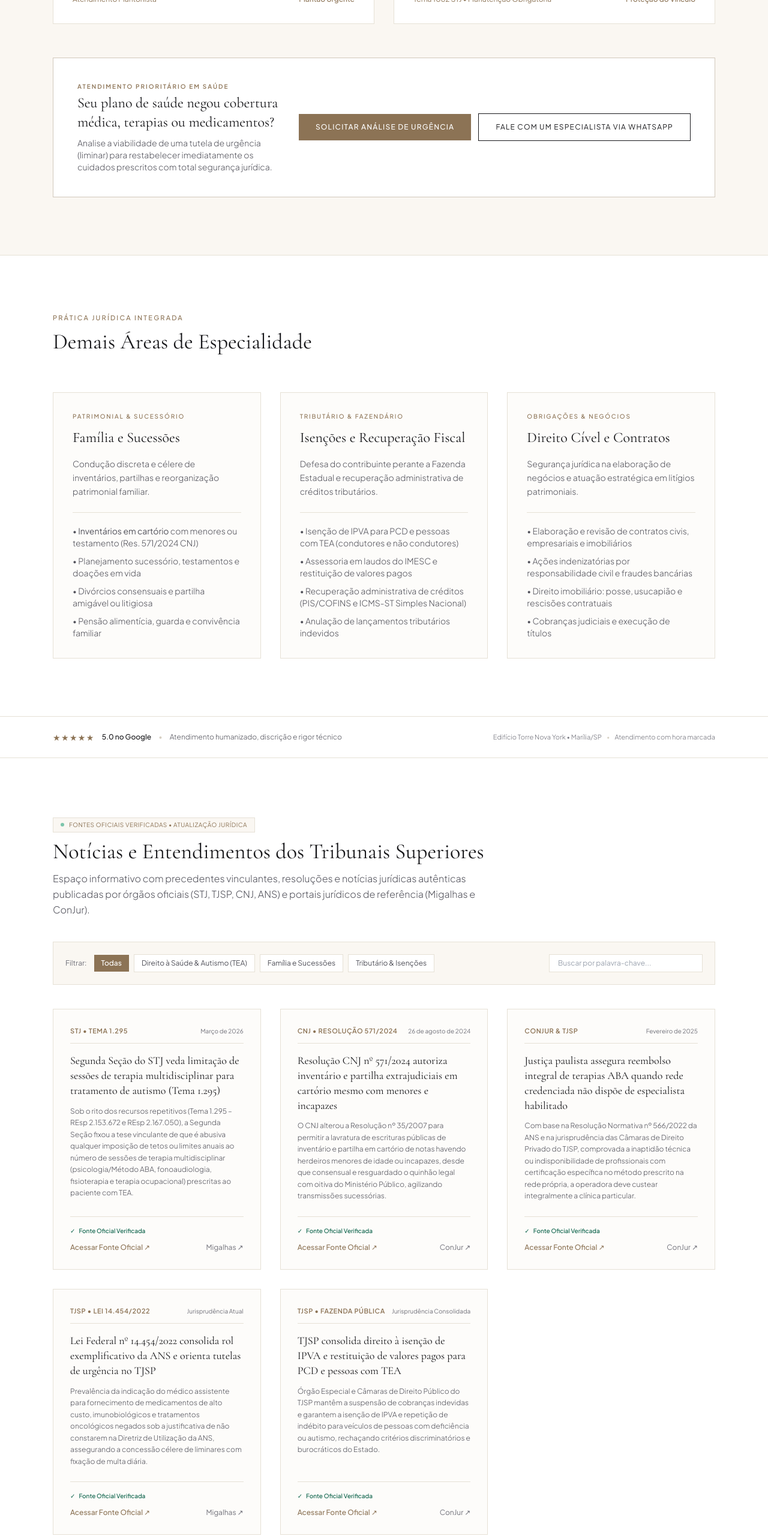
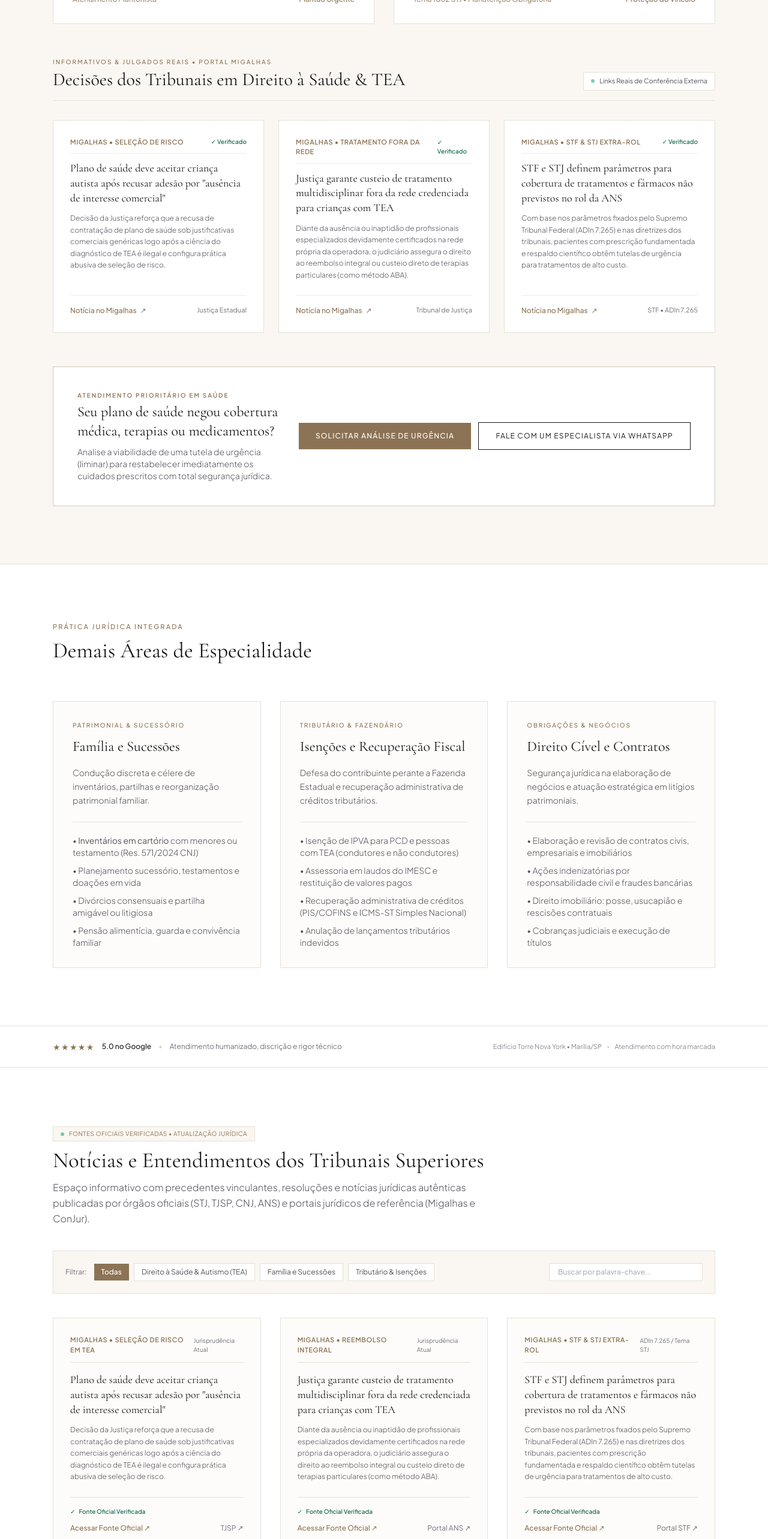
Before and after one commit to biarw/site-bgr-advocacia, a React (Vite) app in the folder frontend/: page / in a window 1280 px wide. Shown: the part 2900-5466 px from the top of the page at 60% size. Built offline with nearby package versions, Linux system fonts and the light colour scheme.

Commit message:
feat: atualiza noticias de Direito a Saude e TEA com julgados reais do Migalhas e links de conferencia

```diff
--- a/frontend/src/App.jsx
+++ b/frontend/src/App.jsx
@@ -23,19 +23,45 @@ export default function BeatrizRochaAdvocacia() {
   const newsDatabase = [
     {
       id: 1,
-      title: "Segunda Seção do STJ veda limitação de sessões de terapia multidisciplinar para tratamento de autismo (Tema 1.295)",
-      source: "Superior Tribunal de Justiça (STJ) & Migalhas",
-      sourceBadge: "STJ • Tema 1.295",
-      date: "Março de 2026",
+      title: "Plano de saúde deve aceitar criança autista após recusar adesão por \"ausência de interesse comercial\"",
+      source: "Portal Migalhas & Justiça Estadual",
+      sourceBadge: "Migalhas • Seleção de Risco em TEA",
+      date: "Jurisprudência Atual",
       category: "Direito à Saúde & Autismo (TEA)",
-      summary: "Sob o rito dos recursos repetitivos (Tema 1.295 – REsp 2.153.672 e REsp 2.167.050), a Segunda Seção fixou a tese vinculante de que é abusiva qualquer imposição de tetos ou limites anuais ao número de sessões de terapia multidisciplinar (psicologia/Método ABA, fonoaudiologia, fisioterapia e terapia ocupacional) prescritas ao paciente com TEA.",
-      officialUrl: "https://www.stj.jus.br",
-      partnerUrl: "https://www.migalhas.com.br",
-      partnerLabel: "Migalhas ↗",
+      summary: "Decisão da Justiça reforça que a recusa de contratação de plano de saúde sob justificativas comerciais genéricas logo após a ciência do diagnóstico de TEA é ilegal e configura prática abusiva de seleção de risco.",
+      officialUrl: "https://www.migalhas.com.br/quentes/466978/plano-de-saude-deve-aceitar-crianca-autista-apos-recusar-adesao",
+      partnerUrl: "https://www.tjsp.jus.br",
+      partnerLabel: "TJSP ↗",
       verified: true
     },
     {
       id: 2,
+      title: "Justiça garante custeio de tratamento multidisciplinar fora da rede credenciada para crianças com TEA",
+      source: "Portal Migalhas & Tribunais de Justiça",
+      sourceBadge: "Migalhas • Reembolso Integral",
+      date: "Jurisprudência Atual",
+      category: "Direito à Saúde & Autismo (TEA)",
+      summary: "Diante da ausência ou inaptidão de profissionais especializados devidamente certificados na rede própria da operadora, o judiciário assegura o direito ao reembolso integral ou custeio direto de terapias particulares (como método ABA).",
+      officialUrl: "https://www.migalhas.com.br/quentes/430648/plano-indenizara-crianca-com-tea-apos-negar-tratamento-fora-da-rede",
+      partnerUrl: "https://www.gov.br/ans",
+      partnerLabel: "Portal ANS ↗",
+      verified: true
+    },
+    {
+      id: 3,
+      title: "STF e STJ definem parâmetros para cobertura de tratamentos e fármacos não previstos no rol da ANS",
+      source: "Portal Migalhas • STF & STJ",
+      sourceBadge: "Migalhas • STF & STJ Extra-Rol",
+      date: "ADIn 7.265 / Tema STJ",
+      category: "Direito à Saúde & Autismo (TEA)",
+      summary: "Com base nos parâmetros fixados pelo Supremo Tribunal Federal (ADIn 7.265) e nas diretrizes dos tribunais, pacientes com prescrição fundamentada e respaldo científico obtêm tutelas de urgência para tratamentos de alto custo.",
+      officialUrl: "https://www.migalhas.com.br/quentes/461400/toffoli-manda-stj-reanalisar-cobertura-de-remedio-fora-do-rol-da-ans",
+      partnerUrl: "https://portal.stf.jus.br",
+      partnerLabel: "Portal STF ↗",
+      verified: true
+    },
+    {
+      id: 4,
       title: "Resolução CNJ nº 571/2024 autoriza inventário e partilha extrajudiciais em cartório mesmo com menores e incapazes",
       source: "Conselho Nacional de Justiça (CNJ)",
       sourceBadge: "CNJ • Resolução 571/2024",
@@ -45,32 +71,6 @@ export default function BeatrizRochaAdvocacia() {
       officialUrl: "https://www.cnj.jus.br",
       partnerUrl: "https://www.conjur.com.br",
       partnerLabel: "ConJur ↗",
-      verified: true
-    },
-    {
-      id: 3,
-      title: "Justiça paulista assegura reembolso integral de terapias ABA quando rede credenciada não dispõe de especialista habilitado",
-      source: "Consultor Jurídico (ConJur) & TJSP",
-      sourceBadge: "ConJur & TJSP",
-      date: "Fevereiro de 2025",
-      category: "Direito à Saúde & Autismo (TEA)",
-      summary: "Com base na Resolução Normativa nº 566/2022 da ANS e na jurisprudência das Câmaras de Direito Privado do TJSP, comprovada a inaptidão técnica ou indisponibilidade de profissionais com certificação específica no método prescrito na rede própria, a operadora deve custear integralmente a clínica particular.",
-      officialUrl: "https://www.gov.br/ans",
-      partnerUrl: "https://www.conjur.com.br",
-      partnerLabel: "ConJur ↗",
-      verified: true
-    },
-    {
-      id: 4,
-      title: "Lei Federal nº 14.454/2022 consolida rol exemplificativo da ANS e orienta tutelas de urgência no TJSP",
-      source: "Tribunal de Justiça de São Paulo (TJSP)",
-      sourceBadge: "TJSP • Lei 14.454/2022",
-      date: "Jurisprudência Atual",
-      category: "Direito à Saúde & Autismo (TEA)",
-      summary: "Prevalência da indicação do médico assistente para fornecimento de medicamentos de alto custo, imunobiológicos e tratamentos oncológicos negados sob a justificativa de não constarem na Diretriz de Utilização da ANS, assegurando a concessão célere de liminares com fixação de multa diária.",
-      officialUrl: "https://www.tjsp.jus.br",
-      partnerUrl: "https://www.migalhas.com.br",
-      partnerLabel: "Migalhas ↗",
       verified: true
     },
     {
@@ -544,6 +544,118 @@ export default function BeatrizRochaAdvocacia() {
 
           </div>
 
+          {/* Sub-bloco de Informativos & Julgados Reais (Portal Migalhas) */}
+          <div className="mb-14">
+            <div className="flex flex-col md:flex-row md:items-end justify-between gap-4 mb-8 pb-4 border-b border-[#E6E1D6]">
+              <div>
+                <span className="text-[10px] tracking-[0.2em] uppercase text-[#8C7355] block font-medium mb-1">
+                  Informativos & Julgados Reais • Portal Migalhas
+                </span>
+                <h3 className="font-serif text-2xl md:text-3xl text-[#18181B] font-normal">
+                  Decisões dos Tribunais em Direito à Saúde & TEA
+                </h3>
+              </div>
+              <div className="inline-flex items-center gap-2 px-3 py-1.5 bg-white border border-[#E6E1D6] text-[11px] text-[#52525B]">
+                <span className="w-1.5 h-1.5 rounded-full bg-emerald-600 animate-pulse"></span>
+                <span>Links Reais de Conferência Externa</span>
+              </div>
+            </div>
+
+            <div className="grid md:grid-cols-3 gap-6">
+
+              {/* Notícia 1: Recusa de Adesão / Seleção de Risco */}
+              <div className="bg-white border border-[#E6E1D6] p-7 flex flex-col justify-between hover:border-[#8C7355] transition-all shadow-xs">
+                <div>
+                  <div className="flex items-center justify-between text-[11px] mb-3 pb-2.5 border-b border-[#F0ECE1]">
+                    <span className="font-semibold text-[#8C7355] uppercase tracking-wider">
+                      Migalhas • Seleção de Risco
+                    </span>
+                    <span className="text-[10px] text-emerald-800 font-medium">✓ Verificado</span>
+                  </div>
+                  <h4 className="font-serif text-lg text-[#18181B] font-normal leading-snug mb-3">
+                    Plano de saúde deve aceitar criança autista após recusar adesão por "ausência de interesse comercial"
+                  </h4>
+                  <p className="text-xs text-[#52525B] font-light leading-relaxed mb-6">
+                    Decisão da Justiça reforça que a recusa de contratação de plano de saúde sob justificativas comerciais genéricas logo após a ciência do diagnóstico de TEA é ilegal e configura prática abusiva de seleção de risco.
+                  </p>
+                </div>
+                <div className="pt-4 border-t border-[#F0ECE1] flex items-center justify-between">
+                  <a
+                    href="https://www.migalhas.com.br/quentes/466978/plano-de-saude-deve-aceitar-crianca-autista-apos-recusar-adesao"
+                    target="_blank"
+                    rel="noreferrer"
+                    className="inline-flex items-center gap-1.5 text-xs text-[#8C7355] font-medium hover:text-[#18181B] transition-colors"
+                  >
+                    <span>Notícia no Migalhas</span>
+                    <span>↗</span>
+                  </a>
+                  <span className="text-[11px] text-[#71717A]">Justiça Estadual</span>
+                </div>
+              </div>
+
+              {/* Notícia 2: Tratamento Fora da Rede / Reembolso Integral */}
+              <div className="bg-white border border-[#E6E1D6] p-7 flex flex-col justify-between hover:border-[#8C7355] transition-all shadow-xs">
+                <div>
+                  <div className="flex items-center justify-between text-[11px] mb-3 pb-2.5 border-b border-[#F0ECE1]">
+                    <span className="font-semibold text-[#8C7355] uppercase tracking-wider">
+                      Migalhas • Tratamento Fora da Rede
+                    </span>
+                    <span className="text-[10px] text-emerald-800 font-medium">✓ Verificado</span>
+                  </div>
+                  <h4 className="font-serif text-lg text-[#18181B] font-normal leading-snug mb-3">
+                    Justiça garante custeio de tratamento multidisciplinar fora da rede credenciada para crianças com TEA
+                  </h4>
+                  <p className="text-xs text-[#52525B] font-light leading-relaxed mb-6">
+                    Diante da ausência ou inaptidão de profissionais especializados devidamente certificados na rede própria da operadora, o judiciário assegura o direito ao reembolso integral ou custeio direto de terapias particulares (como método ABA).
+                  </p>
+                </div>
+                <div className="pt-4 border-t border-[#F0ECE1] flex items-center justify-between">
+                  <a
+                    href="https://www.migalhas.com.br/quentes/430648/plano-indenizara-crianca-com-tea-apos-negar-tratamento-fora-da-rede"
+                    target="_blank"
+                    rel="noreferrer"
+                    className="inline-flex items-center gap-1.5 text-xs text-[#8C7355] font-medium hover:text-[#18181B] transition-colors"
+                  >
+                    <span>Notícia no Migalhas</span>
+                    <span>↗</span>
+                  </a>
+                  <span className="text-[11px] text-[#71717A]">Tribunal de Justiça</span>
+                </div>
+              </div>
+
+              {/* Notícia 3: Entendimento do STF e STJ sobre Tratamentos Extra-Rol */}
+              <div className="bg-white border border-[#E6E1D6] p-7 flex flex-col justify-between hover:border-[#8C7355] transition-all shadow-xs">
+                <div>
+                  <div className="flex items-center justify-between text-[11px] mb-3 pb-2.5 border-b border-[#F0ECE1]">
+                    <span className="font-semibold text-[#8C7355] uppercase tracking-wider">
+                      Migalhas • STF & STJ Extra-Rol
+                    </span>
+                    <span className="text-[10px] text-emerald-800 font-medium">✓ Verificado</span>
+                  </div>
+                  <h4 className="font-serif text-lg text-[#18181B] font-normal leading-snug mb-3">
+                    STF e STJ definem parâmetros para cobertura de tratamentos e fármacos não previstos no rol da ANS
+                  </h4>
+                  <p className="text-xs text-[#52525B] font-light leading-relaxed mb-6">
+                    Com base nos parâmetros fixados pelo Supremo Tribunal Federal (ADIn 7.265) e nas diretrizes dos tribunais, pacientes com prescrição fundamentada e respaldo científico obtêm tutelas de urgência para tratamentos de alto custo.
+                  </p>
+                </div>
+                <div className="pt-4 border-t border-[#F0ECE1] flex items-center justify-between">
+                  <a
+                    href="https://www.migalhas.com.br/quentes/461400/toffoli-manda-stj-reanalisar-cobertura-de-remedio-fora-do-rol-da-ans"
+                    target="_blank"
+                    rel="noreferrer"
+                    className="inline-flex items-center gap-1.5 text-xs text-[#8C7355] font-medium hover:text-[#18181B] transition-colors"
+                  >
+                    <span>Notícia no Migalhas</span>
+                    <span>↗</span>
+                  </a>
+                  <span className="text-[11px] text-[#71717A]">STF • ADIn 7.265</span>
+                </div>
+              </div>
+
+            </div>
+          </div>
+
           {/* Bloco de Ação / Gatilhos de Conversão Éticos */}
           <div className="p-8 md:p-10 border border-[#8C7355]/40 bg-white flex flex-col md:flex-row items-center justify-between gap-6 shadow-xs">
             <div className="max-w-xl">
```
Also changed, not shown: 1 other file (tests, documents, lock files or other folders).
